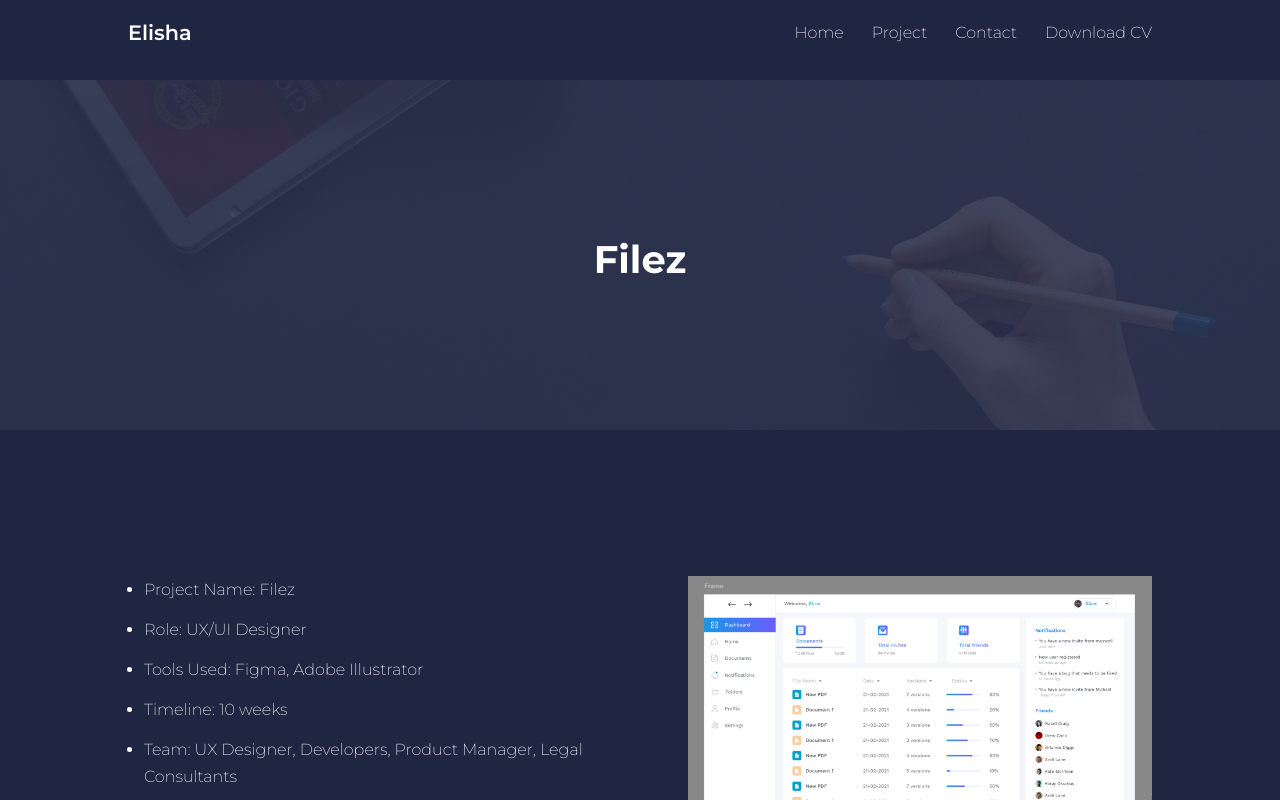
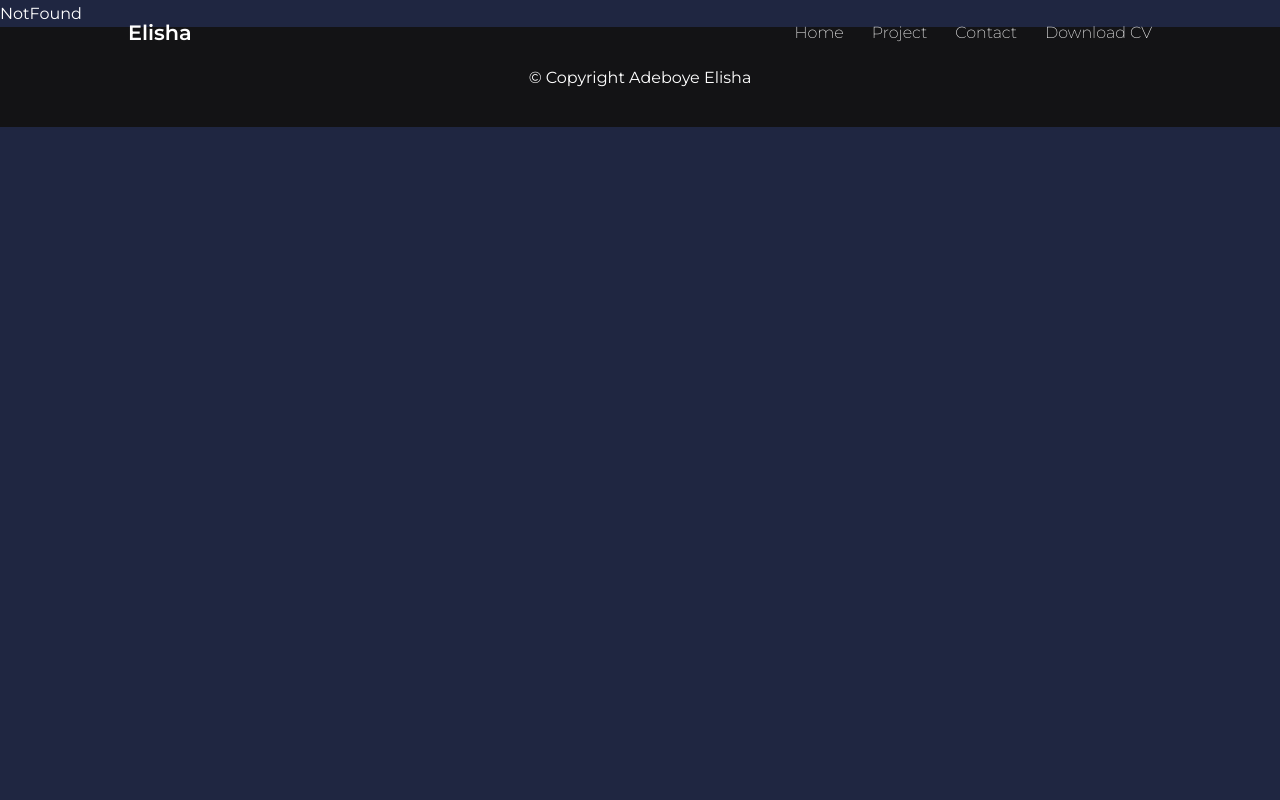
Before and after one commit to adexfit/reactuxportfolio, a React (Vite) app: page /filez in a window 1280 px wide. Shown: the top 800 px of the page. Built offline with nearby package versions, Linux system fonts and the light colour scheme.

Commit message:
I am fixing netlify react-router pagenotfound error

```diff
--- a/src/App.jsx
+++ b/src/App.jsx
@@ -44,7 +44,7 @@ function App() {
               <Route path="/egolending" element={<Egolending />} />
               <Route path="/pleasurate" element={<Pleasurate />} />
               <Route path="/boozle" element={<Boozle />} />
-              <Route path="/filez" element={<Filez />} />
+              {/* <Route path="/filez" element={<Filez />} /> */}
               <Route path="/KanbanBoard" element={<KanbanBoard />} />
               <Route path="*" element={<NotFound />} />
             </Route>
```
Also changed, not shown: 1 other file (tests, documents, lock files or other folders).
